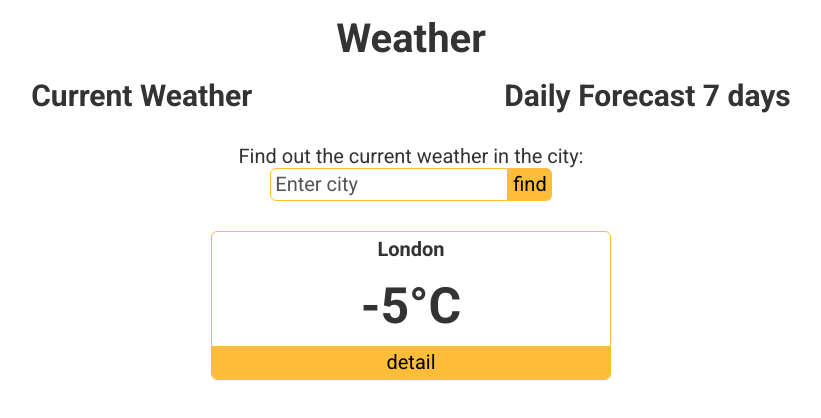
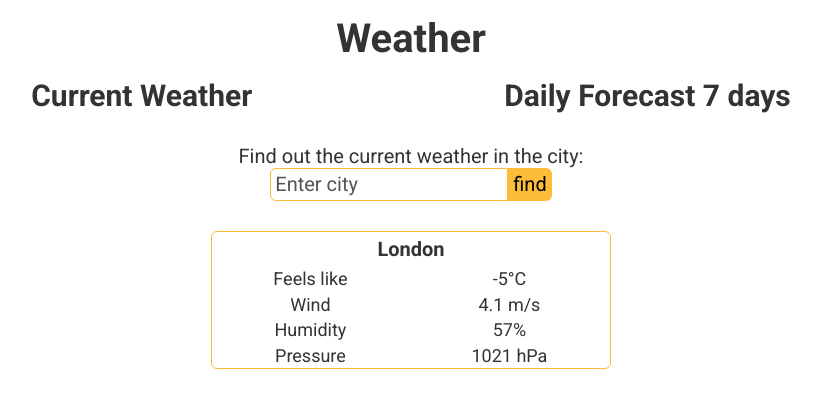
Before and after one commit to MikhailEzhov/Weather-app, a React (Create React App) app: page / in a window 1280 px wide. Shown: the top 418 px of the page, without its empty margins (229-1050 px from the left). Built offline with nearby package versions, Linux system fonts and the light colour scheme.

Commit message:
feat: changed structure and added ErrorBoundary

```diff
--- a/src/components/app/App.js
+++ b/src/components/app/App.js
@@ -10,14 +10,25 @@ import DailyForecastMinimumData from '../dailyForecastMinimumData/DailyForecastM
 
 import DailyForecastMaximumData from '../dailyForecastMaximumData/DailyForecastMaximumData';
 
+import ErrorBoundary from '../errorBoundary/ErrorBoundary';
+
 
 
 const App = () => {
     return (
         <div>
             <AppHeader/>
-            <CurrentWeatherSearchForm/>
-            <CurrentWeatherMinimumData/>
+
+            <main>
+                <ErrorBoundary>
+                    <CurrentWeatherSearchForm/>
+                </ErrorBoundary>
+
+                <ErrorBoundary>
+                    <CurrentWeatherMaximumData/>
+                </ErrorBoundary>
+            </main>
+
         </div>
     )
 }
```
